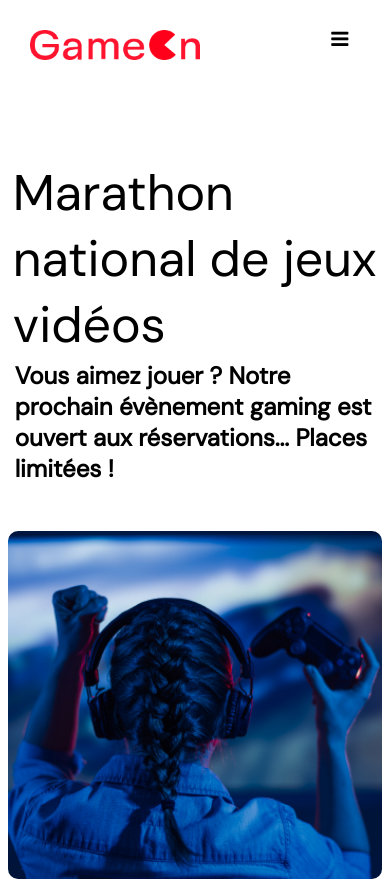
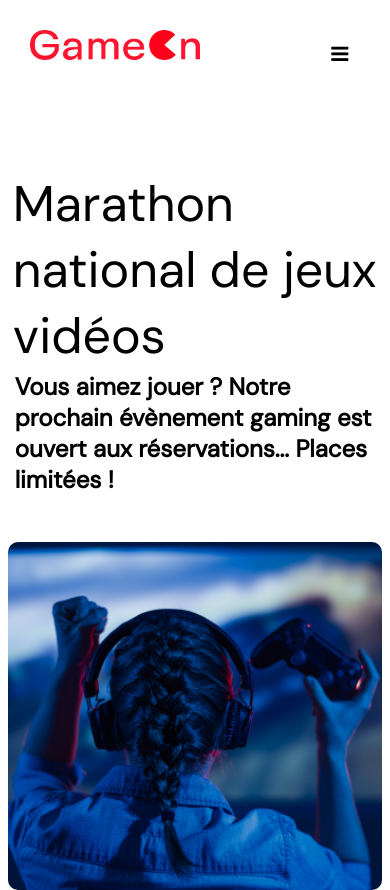
Before and after one commit to anthonywispelaereweb/OCR-DA-P4, a plain HTML site: page index.html in a window 390 px wide. Shown: the top 890 px of the page. Drawn offline with Linux system fonts and the light colour scheme.

Commit message:
fix css and clear js console

```diff
--- a/css/modal.css
+++ b/css/modal.css
@@ -115,7 +115,6 @@ img {
   .topnav a.icon {
     float: right;
     display: block;
-    margin-top: -0.9375rem;
   }
 }
 
```
Also changed, not shown: scripts/modal.js (+10 -12 lines).
